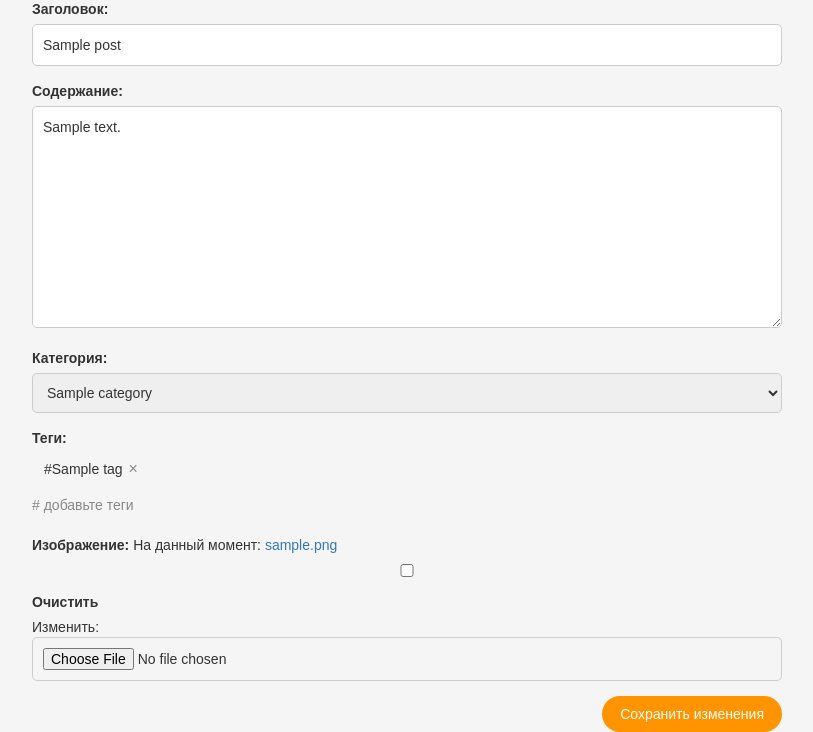
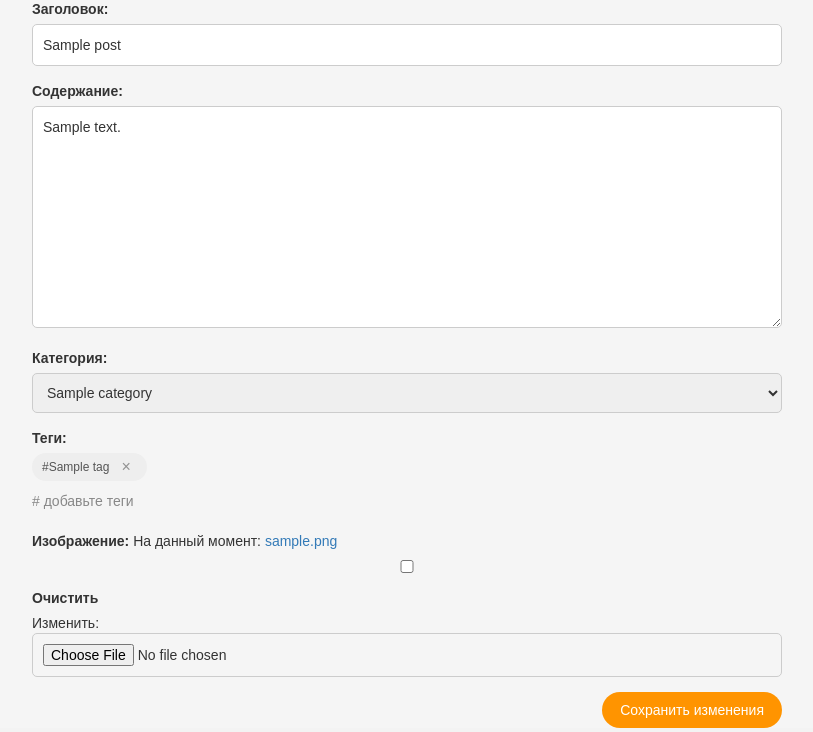
Before and after one commit to angelshear/my-first-blog, a Django app: page /post/1/edit/ in a window 1280 px wide. Shown: the part 177-909 px from the top of the page, without its empty margins (233-1046 px from the left). Run offline with Django 5.2, Linux system fonts and the light colour scheme; a user stored in the database is signed in; tables that the repository leaves empty hold one stand-in row (values such as "Sample post"); some libraries are stand-ins or nearby versions.

```diff
--- a/blog/static/blog/js/posts/tags.js
+++ b/blog/static/blog/js/posts/tags.js
@@ -54,7 +54,7 @@ document.addEventListener('DOMContentLoaded', () => {
         tags.forEach((tag, index) => {
 
             const span = document.createElement('span')
-            span.className = 'tag-chip'
+            span.className = 'tag'
 
             // текст тега
             const text = document.createElement('span')
@@ -64,7 +64,7 @@ document.addEventListener('DOMContentLoaded', () => {
             const removeBtn = document.createElement('button')
             removeBtn.type = 'button'
             removeBtn.textContent = '×'
-            removeBtn.className = 'tag-remove-btn'
+            removeBtn.className = 'tag-remove'
 
             // клик по удалению
             removeBtn.addEventListener('click', () => {
--- a/blog/static/css/blog.css
+++ b/blog/static/css/blog.css
@@ -530,25 +530,49 @@ body {
     margin-bottom: 10px;
 }
 
-.tag-chip {
+.tag {
+    display: inline-flex;
+    align-items: center;
+    gap: 6px;
+
+    padding: 6px 12px;
+    border-radius: 999px;
 
     background: #f5f5f5;
-
-    border-radius: 999px;
-
-    padding: 6px 12px;
-}
-
-.tag-remove-btn {
+    color: #555;
+
+    text-decoration: none;
+    transition: .2s;
+}
+
+/* hover как у поста */
+.tag:hover {
+    background: #ff9400;
+    color: white;
+}
+
+/* кнопка удаления */
+
+.tag-remove {
     border: none;
     background: transparent;
     cursor: pointer;
+
     font-size: 16px;
     line-height: 1;
-    color: #888;
-}
-
-.tag-remove-btn:hover {
+
+    color: inherit;
+    opacity: 0.6;
+
+    transition: .2s;
+}
+
+.tag:hover .tag-remove {
+    opacity: 1;
+    color: white;
+}
+
+.tag-remove:hover {
     color: red;
 }
 
```
